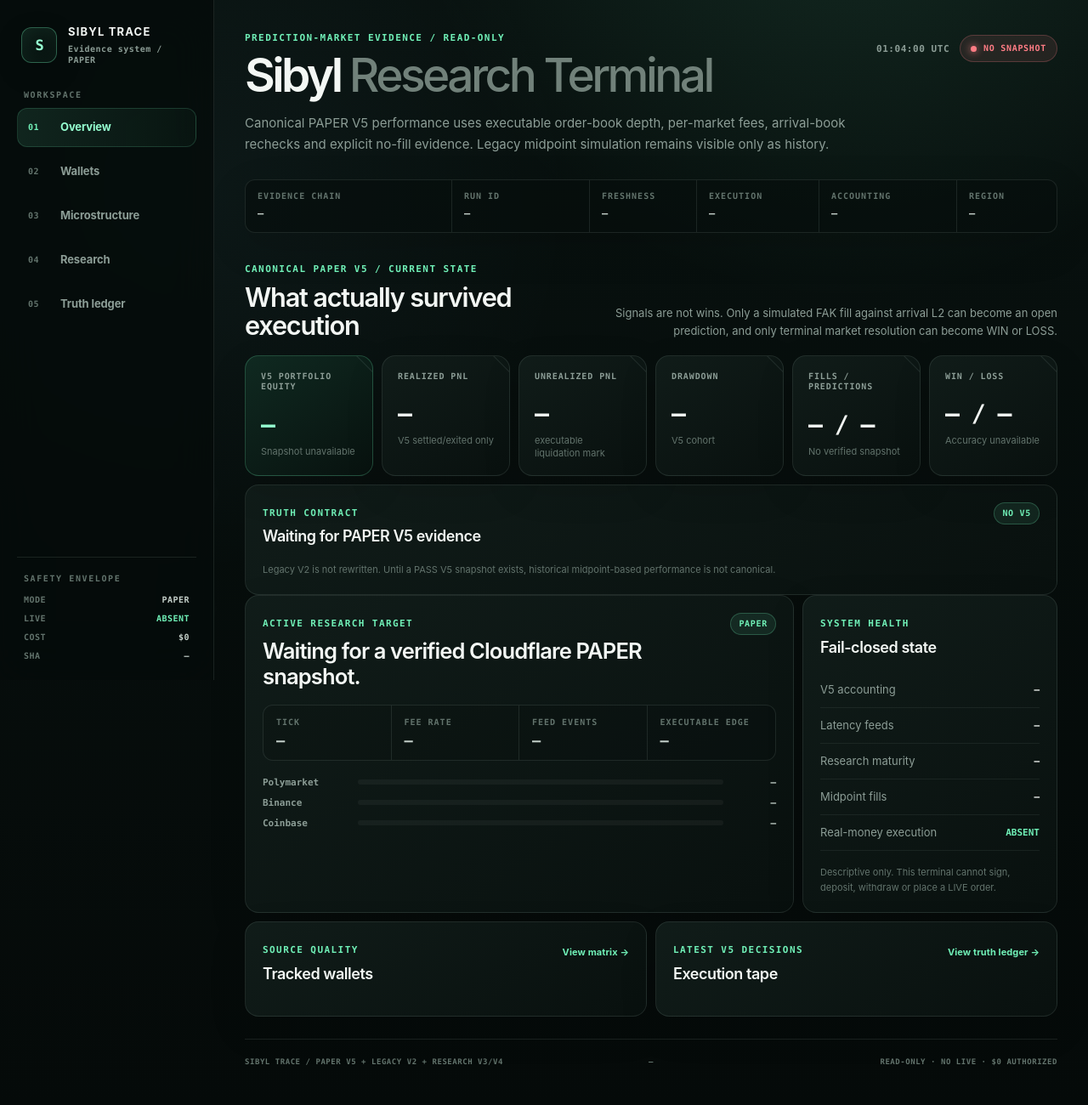
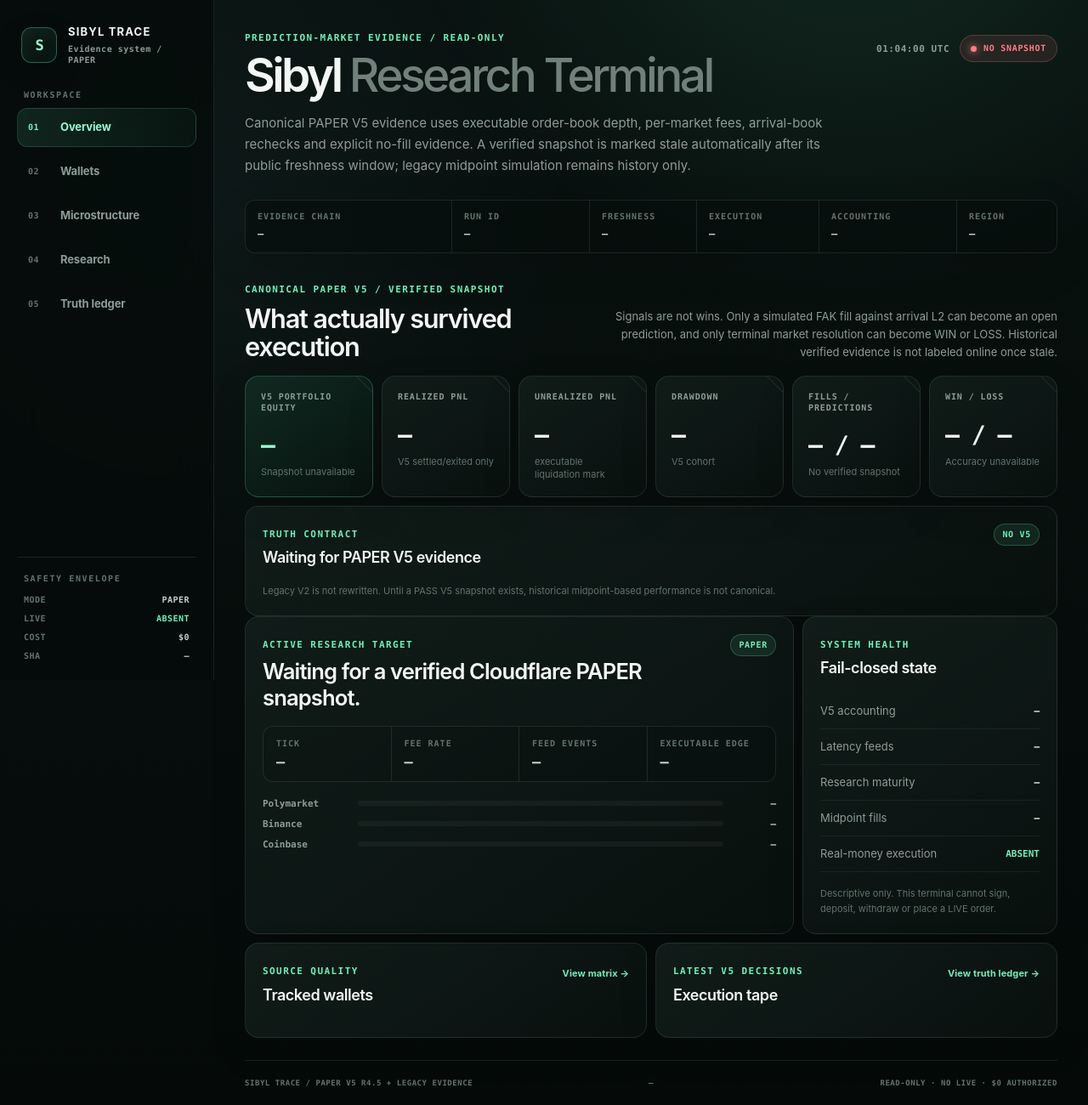
Before and after one commit to simonkey888/Sibyl-Trace, a plain HTML site: page apps/dashboard/public/index.html in a window 1280 px wide. Shown: the whole page at 85% size. Drawn offline with Linux system fonts and the light colour scheme; no server answers.

Commit message:
Align public terminal labels with R4.5 truth contract

```diff
--- a/apps/dashboard/public/index.html
+++ b/apps/dashboard/public/index.html
@@ -45,7 +45,7 @@
         <div class="topbar-copy">
           <p class="eyebrow">PREDICTION-MARKET EVIDENCE / READ-ONLY</p>
           <h1>Sibyl <span>Research Terminal</span></h1>
-          <p class="lede">Canonical PAPER V5 performance uses executable order-book depth, per-market fees, arrival-book rechecks and explicit no-fill evidence. Legacy midpoint simulation remains visible only as history.</p>
+          <p class="lede">Canonical PAPER V5 evidence uses executable order-book depth, per-market fees, arrival-book rechecks and explicit no-fill evidence. A verified snapshot is marked stale automatically after its public freshness window; legacy midpoint simulation remains history only.</p>
         </div>
         <div class="top-status">
           <time id="utcClock">--:--:-- UTC</time>
@@ -64,8 +64,8 @@
 
       <section id="overview" class="view active" aria-labelledby="overviewTitle">
         <div class="view-heading">
-          <div><span class="kicker">CANONICAL PAPER V5 / CURRENT STATE</span><h2 id="overviewTitle">What actually survived execution</h2></div>
-          <p>Signals are not wins. Only a simulated FAK fill against arrival L2 can become an open prediction, and only terminal market resolution can become WIN or LOSS.</p>
+          <div><span class="kicker">CANONICAL PAPER V5 / VERIFIED SNAPSHOT</span><h2 id="overviewTitle">What actually survived execution</h2></div>
+          <p>Signals are not wins. Only a simulated FAK fill against arrival L2 can become an open prediction, and only terminal market resolution can become WIN or LOSS. Historical verified evidence is not labeled online once stale.</p>
         </div>
 
         <div class="metric-grid">
@@ -134,10 +134,10 @@
       </section>
 
       <section id="wallets" class="view" aria-labelledby="walletsTitle">
-        <div class="section-head"><div><span class="kicker">WALLET INTELLIGENCE</span><h2 id="walletsTitle">Source quality is not Sibyl accuracy</h2></div><p>Wallet win rate describes the copied public source. Sibyl V5 accuracy is computed separately from resolved BUY entries that actually received a simulated fill.</p></div>
+        <div class="section-head"><div><span class="kicker">WALLET INTELLIGENCE</span><h2 id="walletsTitle">Source quality is not Sibyl accuracy</h2></div><p><strong>QUALITY*</strong> is a bounded heuristic ranking, not a calibrated probability, expected-return estimate or alpha claim. Wallet win rate describes the copied public source; Sibyl V5 outcomes are separate.</p></div>
         <article class="panel table-panel">
           <div class="table-scroll"><table>
-            <thead><tr><th>Source</th><th>Score</th><th>Closed n</th><th>Win rate</th><th>Profit factor</th><th>Source realized PnL</th></tr></thead>
+            <thead><tr><th>Source</th><th>Quality*</th><th>Closed n</th><th>Win rate</th><th>Profit factor</th><th>Source realized PnL</th></tr></thead>
             <tbody id="walletTable"></tbody>
           </table></div>
         </article>
@@ -184,7 +184,7 @@
       </section>
 
       <footer>
-        <span>SIBYL TRACE / PAPER V5 + LEGACY V2 + RESEARCH V3/V4</span>
+        <span>SIBYL TRACE / PAPER V5 R4.5 + LEGACY EVIDENCE</span>
         <span id="footerVersion">—</span>
         <span>READ-ONLY · NO LIVE · $0 AUTHORIZED</span>
       </footer>
```
